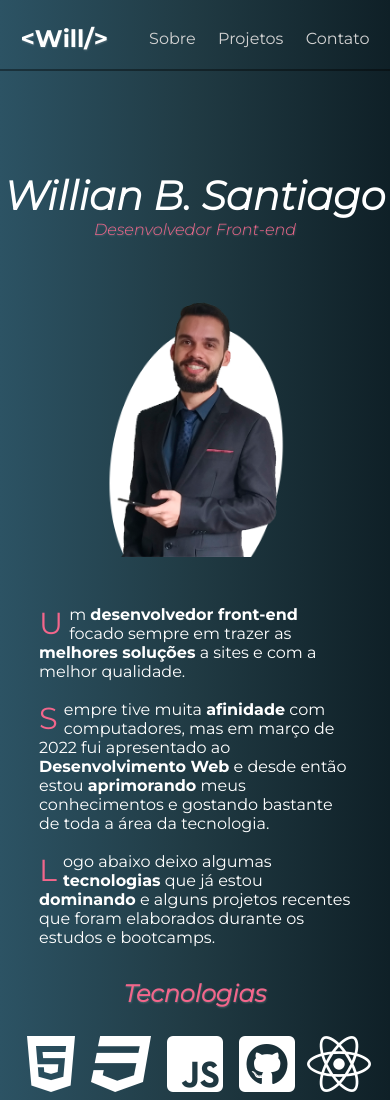
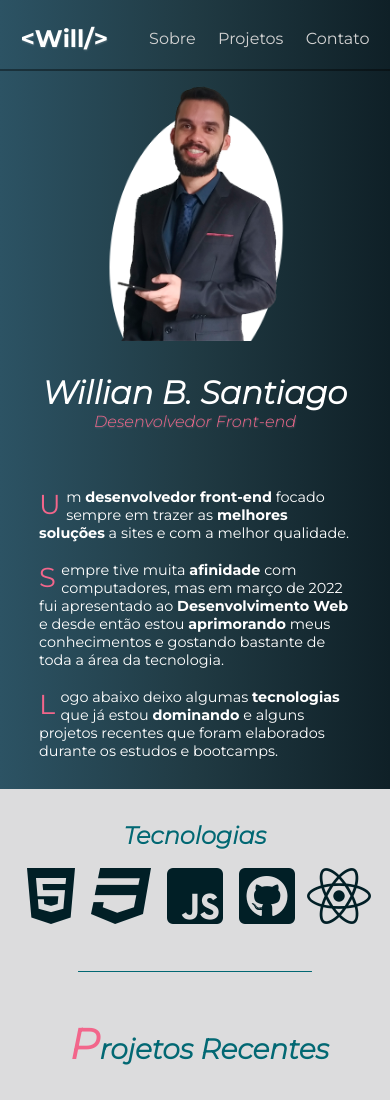
Before and after one commit to wbsantiago/portfolio, a plain HTML site: page index.html in a window 390 px wide. Shown: the top 1100 px of the page. Drawn offline with Linux system fonts and the light colour scheme.

Commit message:
working at welcome-section, add a div in bottom with the icons of languages and make the responsive better

```diff
--- a/index.html
+++ b/index.html
@@ -13,22 +13,29 @@
         <a id="logo" href="index.html">&lt;Will/&gt;</a>
         <nav id="navbar">
             <ul>
-            <li><a class="navbar-link" href="#name-career">Sobre</a></li>
+            <li><a class="navbar-link" href="#home">Sobre</a></li>
             <li><a class="navbar-link" href="#projects">Projetos</a></li>
             <li><a class="navbar-link" href="#contact">Contato</a></li>
             </ul>
         </nav>
     </header>
     <main>
-        <section id="name-career">
+
+      <section id="welcome-section">
+        <div class="about-me-div">
+          <div class="content-about-me">
+              <div>
                 <h1>Willian B. Santiago</h1>
                 <h4>Desenvolvedor Front-end</h4>
-        </section>
-        <section id="welcome-section">
-        <div class="div-about">
                 <p class="about-me"><span>U</span>m <strong>desenvolvedor front-end</strong> focado sempre em trazer as <strong>melhores soluções</strong> a sites e com a melhor qualidade.</p><br>
                 <p class="about-me"><span>S</span>empre tive muita <strong>afinidade</strong> com computadores, mas em março de 2022 fui apresentado ao <strong>Desenvolvimento Web</strong> e desde então estou <strong>aprimorando</strong> meus conhecimentos e gostando bastante de toda a área da tecnologia.</p><br>
                 <p class="about-me"><span>L</span>ogo abaixo deixo algumas <strong>tecnologias</strong> que já estou <strong>dominando</strong> e alguns projetos recentes que foram elaborados durante os estudos e bootcamps.</p>
+              </div>
+          </div>
+          <div class="img-transparent">
+            <img class="profile-photo" src="assets/perfil-transparent.png" alt="avatar do perfil">
+          </div>
+        </div>
         <div class="technologies">
           <h4 class="technologies-title">Tecnologias</h4>
           <div class="technologies-icons">
@@ -49,11 +56,12 @@
               </div>
           </div>
         </div>
+      </section>
+
+      <div class="divider-div">
+        <div class="divider"></div>
       </div>
-        <div class="img-transparent">
-          <img class="profile-photo" src="assets/perfil-transparent.png" alt="avatar do perfil">
-        </div>
-      </section>
+
       <section id="projects">
         <h2><span class="projects-title">P</span>rojetos Recentes</h2>
         <div class="projects-grid">
@@ -101,6 +109,7 @@
           </div>
         </div>
       </section>
+
       <section id="contact">
         <h2><span class="contact-title">E</span>ntre em contato</h2>
         <div class="contact-content">
@@ -125,6 +134,7 @@
           </div>
         </div>
       </section>
+
     </main>
     <footer>
       <div id="footer">
--- a/styles.css
+++ b/styles.css
@@ -20,10 +20,10 @@
 }
 
 html {
-  font-family: "Montserrat", sans-serif;
-  background: linear-gradient(to left, #0f2027, #203a43, #2c5364);
-  /* background-repeat: repeat; */
-  /* background-color: var(--color3); */
+    font-family: "Montserrat", sans-serif;
+    background: linear-gradient(to left, #0f2027, #203a43, #2c5364);
+    /* background-repeat: repeat; */
+    /* background-color: var(--color3); */
 }
 
 html, body {
@@ -32,7 +32,10 @@ html, body {
 
 body {
     margin: 0 auto;
+
 }
+
+/* HEADER INICIO */
 
 header {
     padding: 1.5em 0 1em 0;
@@ -87,18 +90,32 @@ header {
     color: white;
 }
 
-main {
-    margin: 100px 0 0 0;
-}
+/* HEADER FIM */
 
-#name-career {
-    text-align: center;
+/* WELCOME-SECTION INICIO */
+
+#welcome-section {
+    min-height: 700px;
+    height: calc(100vh - 69px);
+    display: flex;
+    flex-direction: column;
+    justify-content: flex-end;
+    align-items: center;
+    margin: auto;
 }
 
 h1 {
-    font-size: 64px;
+    font-size: 48px;
     font-style: italic;
     color: white;
+    margin-top: 1em;
+}
+
+#welcome-section span {
+    color: var(--color1);
+    font-size: 1.9em;
+    margin-right: 0.2em;
+    float: left;
 }
 
 h4 {
@@ -109,43 +126,51 @@ h4 {
     text-shadow: 0.5px 0.5px 2px rgba(255,255,255, 0.2);
 }
 
-#welcome-section {
-    height: 700px;
+.about-me-div {
     display: flex;
     flex-direction: row;
     justify-content: center;
-    align-items: center;
-    gap: 1em;
-    margin: auto;
+    height: 65vh;
+    /* max-height: 523px; */
 }
 
-#welcome-section span {
-    color: var(--color1);
-    font-size: 1.9em;
-    margin-right: 0.2em;
-    float: left;
-}
-
-.div-about {
+.content-about-me{
     margin-top: 2em;
 }
 
 .about-me {
     max-width: 400px;
     color: white;
-    margin: auto;
+    margin: 0.5em 0 0 0;
+}
+
+.about-me:first-of-type {
+    margin-top: 4em;
+}
+
+.profile-photo {
+    max-width: 400px;
+}
+
+.img-transparent {
+    display: flex;
+    flex-direction: column;
+    justify-content: flex-end;
 }
 
 .technologies {
-    margin-top: clamp(2em, 4em, 6em);
+    height: 18vh;
+    padding-top: clamp(0.75em, 1.5em, 2.5em);
+    background-color: var(--color5);
+    width: 100%;
 }
 
 .technologies h4 {
-    font-size: 24px;
-    font-weight: 700;
-    padding-bottom: 1em;
+    font-size: 32px;
+    font-weight: 900;
+    padding-bottom: 0.6em;
     text-align: center;
-    color: var(--color1);
+    color: var(--color4);
     text-shadow: 0.5px 0.5px 2px rgba(255,255,255, 0.2);
 }
 
@@ -157,31 +182,40 @@ h4 {
 }
 
 .technologies i {
-    color: white;
-    font-size: clamp(4rem, 6vw, 6rem);
+    color: var(--color3);
+    font-size: clamp(4rem, 4.7vw, 5.5rem);
     transition: ease-in-out .3s;
 }
 
 .technologies i:hover {
-    font-size: clamp(5rem, 6.5vw, 7rem);
+    font-size: clamp(4rem, 6vw, 6rem);
 }
 
 .technologies-icons {
     display: flex;
     justify-content: center;
     align-items: center;
-    gap: 1.2em;
+    gap: 2em;
+    padding-bottom: em;
 }
 
-.img-transparent {
-    display: flex;
-    flex-direction: column;
-    align-items: flex-end;
+
+/* WELCOME-SECTION FIM */
+
+.divider-div {
+    background-color: var(--color5);
+    width: 100%;
 }
 
-.profile-photo {
-    max-width: 400px;
+.divider {
+    background-color: var(--color4);
+    height: 1.2px;
+    margin: auto;
+    width: 60vw;
+    border-radius: 0.3px;
 }
+
+/* PROJECTS-SECTION INICIO */
 
 #projects {
     /* margin-top: 4em; */
@@ -222,8 +256,8 @@ h4 {
     margin: 1em;
     padding: 0.5em 0.5em 1em 0.5em;
     border-radius: 10px;
-    background: rgba(0,0,0, 0.7);
-    box-shadow: 0px 0px 10px rgba(0,0,0, 0.7);
+    background: rgba(1, 31, 38, 0.7);
+    box-shadow: 0px 0px 10px rgba(0,0,0, 0.5);
 }
 
 .projects-grid img {
@@ -365,6 +399,23 @@ footer a:hover {
 }
 
 @media only screen and (max-width: 1280px) {
+
+    #welcome-section {
+        max-height: 900px;
+    }
+
+    h1 {
+        font-size: 36px;
+    }
+
+    .about-me-div {
+        width: 90%;
+    }
+
+    .profile-photo {
+        max-width: 370px;
+    }
+
     .technologies-icons-item {
         width: 4em;
         height: 3em;
@@ -376,6 +427,9 @@ footer a:hover {
         height: auto;
         padding: 2em 0 4em 0;
     }
+
+
+
 }
 
 @media only screen and (max-width: 768px) {
@@ -384,20 +438,24 @@ footer a:hover {
     }
 
     h1 {
-        font-size: 48px;
+        font-size: 32px;
+    }
+
+    .about-me {
+        font-size: 0.9em;
+        margin-top: 0.7em
     }
 
     #welcome-section {
-        height: auto;
-        margin: 3em auto;
+        margin: auto;
     }
 
     .profile-photo {
-        width: 220px;
+        width: 300px;
     }
 
     .technologies {
-        margin-top: clamp(1em, 2em, 4em);
+        padding-top: clamp(1em, 2em, 4em);
     }
     .contact-content {
         margin: 0 2em;
@@ -419,22 +477,56 @@ footer a:hover {
 
     h1 {
         font-size: 40px;
+        text-align: center;
+    }
+
+    h4 {
+        text-align: center;
     }
 
     #welcome-section {
-        flex-direction: column-reverse;
+        height: 900px;
+        min-height: auto;
+        justify-content: space-between;
     }
 
     .profile-photo {
         width: 180px;
     }
 
+    .about-me-div {
+        flex-direction: column-reverse;
+        height: auto;
+    }
+
+    .content-about-me {
+        margin-top: 0;
+    }
+
     .about-me {
         width: 80vw;
+        margin: auto;
     }
 
-    #projects h2, {
-        margin-left: 1em;
+    .about-me:last-of-type {
+        padding-bottom: 2em;
+    }
+
+    .img-transparent {
+        align-items: center;
+    }
+
+    .technologies {
+         height: 300px;
+    }
+
+    #projects h2 {
+        font-size: 36px;
+        font-weight: 700;
+    }
+
+    #projects span {
+        font-size: 42px;
     }
 
     .contact-content {
@@ -466,12 +558,29 @@ footer a:hover {
         gap: 1.4em;
     }
 
+    h1 {
+        font-size: 32px;
+        text-align: center;
+    }
+
+    h4 {
+        text-align: center;
+    }
+
+    #welcome-section {
+        height: 930px;
+    }
+
     .about-me {
         width: 80vw;
     }
 
     .technologies-icons {
         gap: 0.5rem;
+    }
+
+    .technologies h4 {
+        font-size: 24px;
     }
 
     #projects h2 {
@@ -484,7 +593,7 @@ footer a:hover {
     }
 
     #contact h2 {
-        font-size: 28px;
+        font-size: 32px;
         padding-top: 5em;
     }
 
```
Lines whose indentation alone changed are shown as unchanged.
